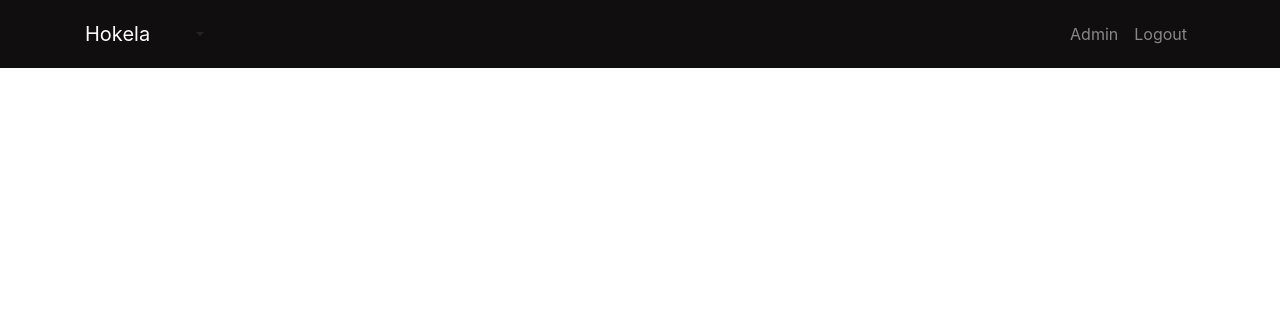
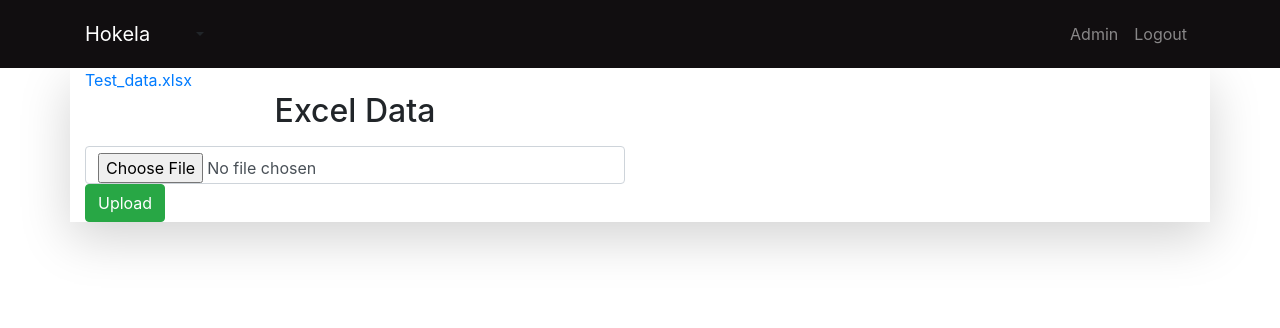
Before and after one commit to andrew4779/Excel-dataapp, a Django app: page / in a window 1280 px wide. Shown: the top 328 px of the page. Run offline with Django 4.2, Linux system fonts and the light colour scheme; a user stored in the database is signed in; some libraries are stand-ins or nearby versions; some web fonts are replaced.

Commit message:
Final changes

```diff
--- a/hokelaapp/templates/home.html
+++ b/hokelaapp/templates/home.html
@@ -11,6 +11,38 @@
   <title>Document</title>
 </head>
 
+
+<div class="shadow-lg container">
+  <a
+    href="https://mail.google.com/mail/u/0/#inbox/FMfcgzGqRGVLMHWBFdTrTJfWtpXrdkTp?projector=1&messagePartId=0.1">Test_data.xlsx</a>
+  <form method="post" enctype="multipart/form-data">
+    {% csrf_token %}
+
+    <div class="row">
+      <div class="col-md-6 col-xs-12">
+        <div class="x_panel">
+          <div class="x_title">
+            <h2 class="text-center">Excel Data</h2>
+
+            <div class="clearfix"></div>
+          </div>
+          <div class="x_content">
+
+            <div class="col-md-8 col-sm-12 col-xs-12 form-group">
+
+              </label>
+            </div>
+
+            <input type="file" name="myfile" class="form-control">
+            <button type="submit" class="btn btn-success">Upload</button>
+            <br />
+          </div>
+        </div>
+      </div>
+    </div>
+  </form>
+</div>
+
 </html>
 
 {% endblock %}
--- a/hokelaapp/urls.py
+++ b/hokelaapp/urls.py
@@ -2,9 +2,10 @@ from django.contrib import admin
 from django.urls import path,re_path
 from django.contrib.auth import views as auth_views
 from hokelaapp import views
+
 urlpatterns = [
-    # path('',views.excel_upload, name='excel_upload'),
     path('', views.home, name = 'home'),
+    path('',views.excel_upload, name='excel_upload'),
     path('login/', auth_views.LoginView.as_view(template_name='registration/login.html'), name='login'),
     path('logout/',auth_views.LogoutView.as_view(template_name = 'registration/logout.html')),
 ]
--- a/hokelaapp/views.py
+++ b/hokelaapp/views.py
@@ -6,6 +6,22 @@ from django.contrib import messages
 import datetime as dt
 from .models import Excel
 from tablib import Dataset
+from django.shortcuts import render,redirect
+from django.http import HttpResponse
+from rest_framework.response import Response
+from rest_framework.views import APIView
+from .models import Excel
+from tablib import Dataset
+# from.serializer import ExcelSerializer
+import io, csv
+from .forms import *
+import datetime
+from django.contrib import messages
+from django.contrib.auth.decorators import permission_required,login_required
+import os
+from django.conf import settings
+from django.contrib.auth import login,authenticate,logout
+from django.contrib.auth.forms import UserCreationForm,AuthenticationForm
 # from .resources import ExcelResource
 # Create your views here.
 
@@ -38,4 +54,4 @@ def excel_upload(request):
                 data[9]
                 )
             value.save()
-    return render(request, 'index.html')
+    return render(request, 'home.html')
```
Also changed, not shown: hokelaapp/forms.py (+15 -15 lines), hokelaapp/templates/index.html (deleted, +0 -30 lines), hokelaapp/migrations/0002_excel_delete_profile.py (added).
